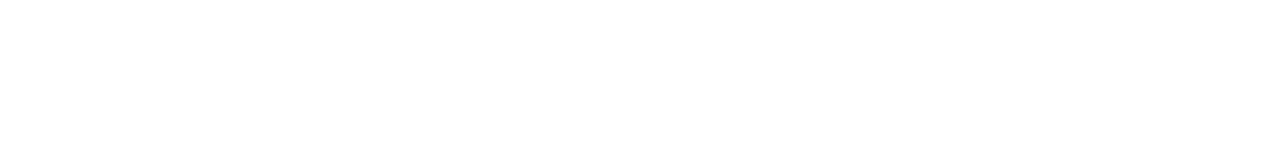
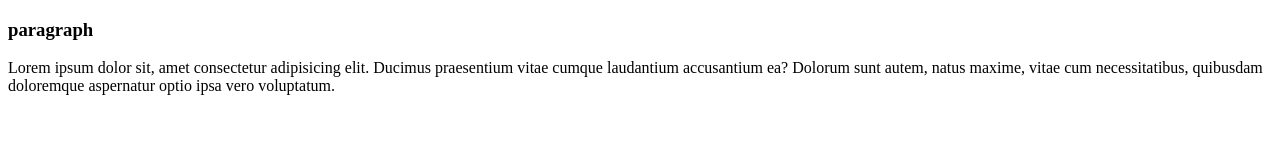
Before and after one commit to Towhid4455/problem-will-never-last, a plain HTML site: page index.html in a window 1280 px wide. Drawn offline with Linux system fonts and the light colour scheme.

Commit message:
added div

```diff
--- a/index.html
+++ b/index.html
@@ -6,6 +6,10 @@
     <title>hello</title>
 </head>
 <body>
+   <div>
+    <h3>paragraph</h3>
+    <p>Lorem ipsum dolor sit, amet consectetur adipisicing elit. Ducimus praesentium vitae cumque laudantium accusantium ea? Dolorum sunt autem, natus maxime, vitae cum necessitatibus, quibusdam doloremque aspernatur optio ipsa vero voluptatum.</p>
+   </div>
 
 </body>
 </html>
```
